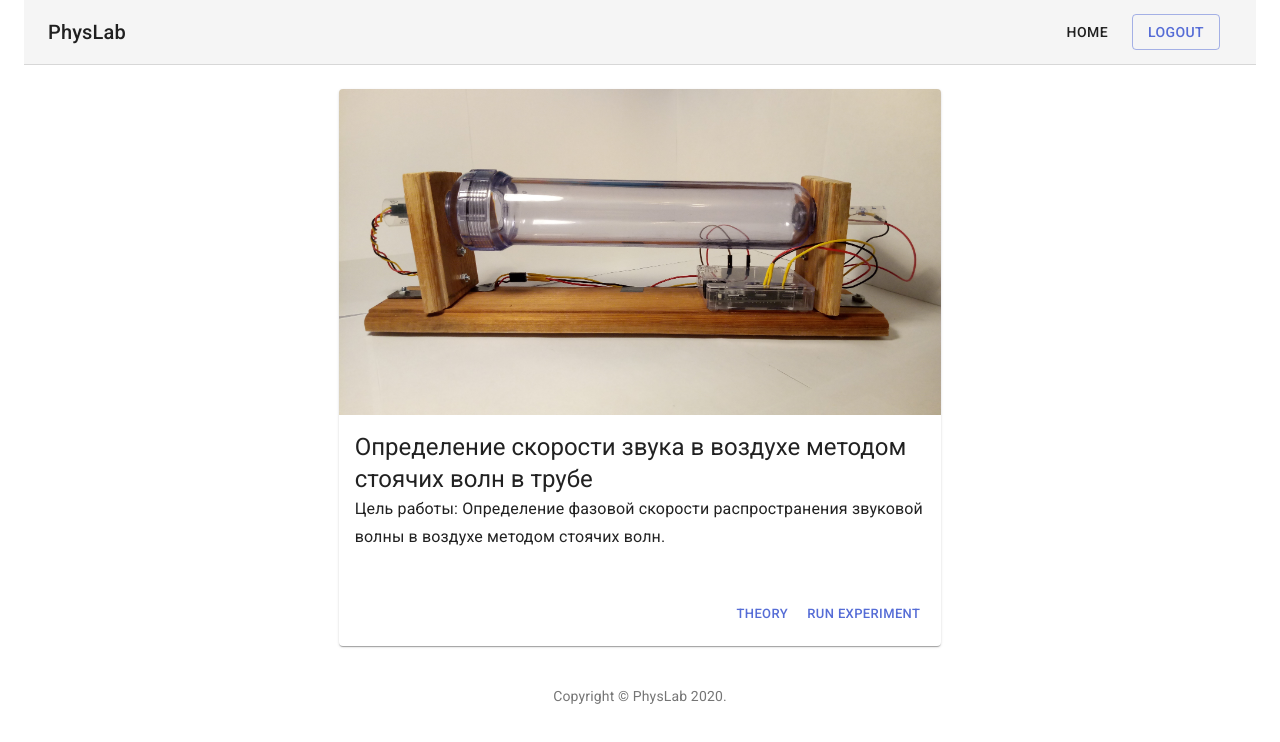
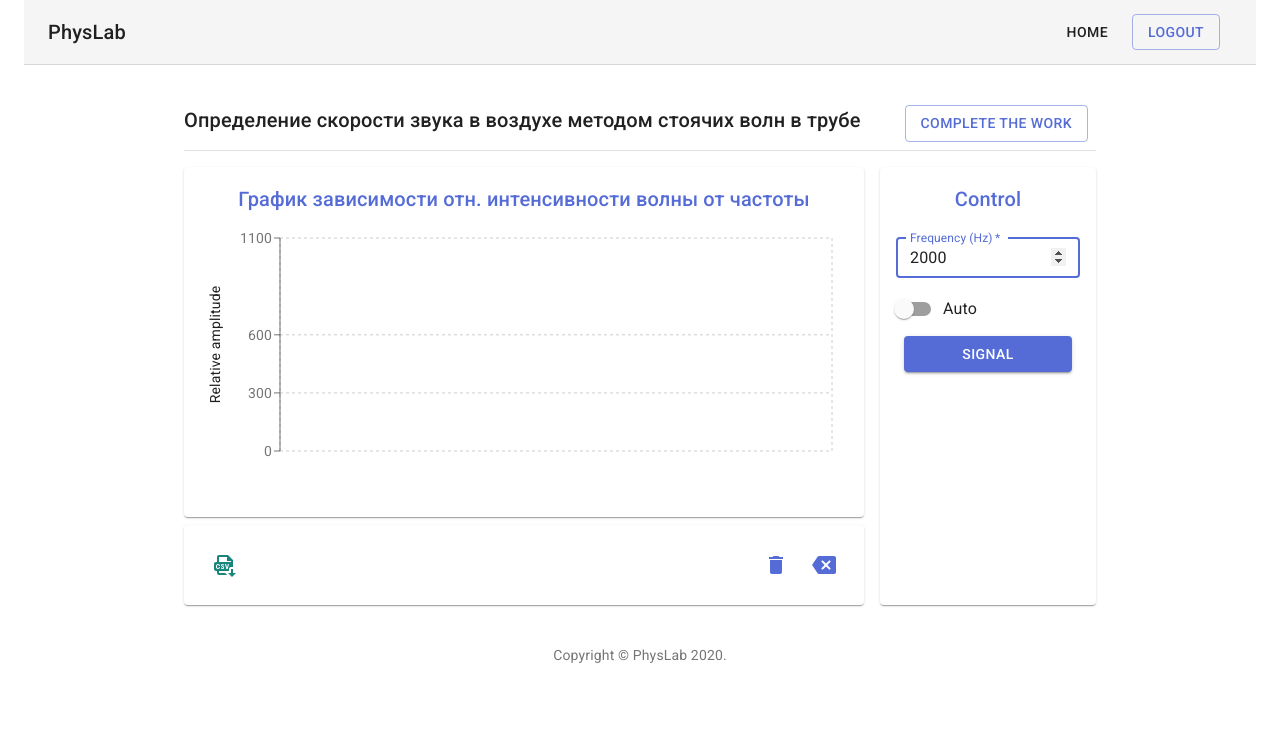
Before and after one commit to CodeImm/ArduinoLabWebSite, a React (Create React App) app: page /lab-1 in a window 1280 px wide. Before the commit this address led to /home. Shown: the top 742 px of the page. Built offline with nearby package versions, Linux system fonts and the light colour scheme; no server answers; the database is empty; sample sign-in values are in the browser's storage.

Commit message:
redirect from lab to login

```diff
--- a/src/components/Auth/SignIn.jsx
+++ b/src/components/Auth/SignIn.jsx
@@ -44,7 +44,7 @@ export default function SignIn() {
     const {user, firebase} = React.useContext(FirebaseContext);
 
     if (user) {
-        return <Redirect from="/login" to="/"/>
+        return <Redirect from="/signin" to="/"/>
     }
 
     return (
--- a/src/components/CardExp2.jsx
+++ b/src/components/CardExp2.jsx
@@ -182,13 +182,13 @@ function CardExp2({history, ...props}) {
                             {/*    Apparatus*/}
                             {/*</Button>*/}
                             <div className={classes.wrapper}>
-                                <Button onClick={user?handleStartBtnClick:handleClickOpen} size="small" color="primary" disabled={loading}>
+                                <Button onClick={user?handleStartBtnClick:handleClickOpen} size="small" color="primary" disabled={loading&&user?true:false}>
                                     {(user && labStatus.currentUser == user.uid)
                                         ? 'Continue'
                                         : 'Run experiment'
                                     }
                                 </Button>
-                                {loading && <CircularProgress size={24} className={classes.buttonProgress}/>}
+                                {loading && user && <CircularProgress size={24} className={classes.buttonProgress}/>}
                             </div>
                         </CardActions>
                     </div>
--- a/src/components/PanelControl/PanelControl.js
+++ b/src/components/PanelControl/PanelControl.js
@@ -235,6 +235,7 @@ export default function PanelControl({isSubmitting,
                     </Form>
                 )}
             </Formik>
+
         </React.Fragment>
     );
 }
--- a/src/hooks/useAuth.js
+++ b/src/hooks/useAuth.js
@@ -7,8 +7,8 @@ function useAuth() {
 
     React.useEffect(()=> {
         return firebase.checkAuth(user => {
+            user ? setUser(user) : setUser(null);
             setLoading(false);
-            user ? setUser(user) : setUser(null);
         }, []);
     })
 
--- a/src/hooks/useStatus.js
+++ b/src/hooks/useStatus.js
@@ -9,7 +9,6 @@ function useStatus() {
     const {user} = React.useContext(FirebaseContext);
 
     React.useEffect(() => {
-        if(user) {
             labStatusRef.on('value', snapshot => {
                 // debugger
                 // const usersQueue = snapshot.child("currentUser").val();
@@ -17,9 +16,7 @@ function useStatus() {
                 setLoading(false);
             })
             return () => labStatusRef.off("value");
-        }else{
-            setLoading(false);
-        }
+
     }, []);
 
     return {loading, ...labStatus}
--- a/src/pages/LabPage.js
+++ b/src/pages/LabPage.js
@@ -14,8 +14,20 @@ import ClearOutlinedIcon from '@material-ui/icons/ClearOutlined';
 import ExportCsvIcon from '../assert/icons/ExportCsvIcon';
 import AlertDialog from "../components/shared/AlertDialog";
 import {Redirect} from "react-router-dom";
+import Typography from "@material-ui/core/Typography";
+import Divider from "@material-ui/core/Divider";
+import Button from "@material-ui/core/Button";
+import CircularProgress from "@material-ui/core/CircularProgress";
+import Loading from "../components/shared/Loading";
 
 const useStyles = makeStyles((theme) => ({
+    main: {
+        paddingTop: theme.spacing(4)
+    },
+    wrapper: {
+        margin: theme.spacing(1),
+        position: 'relative',
+    },
     mainGrid: {
         display: 'flex',
         flexGrow: 1,
@@ -49,6 +61,12 @@ const useStyles = makeStyles((theme) => ({
     onAllHeight: {
         height: '100%',
     },
+    labHeader: {
+        display: "flex",
+        justifyContent: "space-between",
+        alignItems: "center",
+        // flexWrap: "wrap"
+    },
     root: {
         '& > *': {
             margin: theme.spacing(1),
@@ -61,6 +79,7 @@ function createData(frequency, amplitude) {
 }
 
 export default function LabPage({
+                                    history,
                                     isSubmitting,
                                     toggleIsSubmitting,
                                     isAutoSubmitting,
@@ -70,15 +89,20 @@ export default function LabPage({
                                     decreaseCountAutoSubmitting,
                                     toggleIsCancelAutoSubmitting,
                                     isCancelAutoSubmitting,
+                                    toggleCompleteTheWork,
+                                    isCompleteTheWork,
                                     ...props
                                 }) {
-    const {firebase, user} = React.useContext(FirebaseContext);
+
+    const {user, firebase} = React.useContext(FirebaseContext);
+
+
+
     const [spacing, setSpacing] = React.useState(2);
     const classes = useStyles();
 
     const graphPaper = clsx(classes.paper, classes.graph);
     const onAllHeightPaper = clsx(classes.paper, classes.onAllHeight);
-
     const statusRef = firebase.database.ref('status');
     const chartIdRef = firebase.database.ref('status/chartId');
     const [data, setData] = React.useState([]);
@@ -188,14 +212,65 @@ export default function LabPage({
         removeAllPoints();
         setOpen(false);
     };
+
+
+    const handleCompleteWork = () => {
+        if (!user) {
+            // console.log(user.uid);
+            history.push('/signin');
+        } else {
+            const chartId = "" + new Date().getTime();
+            const statusRef = firebase.database.ref('status');
+            statusRef.child("currentUser").once("value", function (snapshot) {
+                const currentUser = snapshot.val();
+                if (currentUser === user.uid) {
+                    statusRef.update({
+                        currentUser: "null",
+                        chartId: "null",
+                        isReady: false,
+                        isTimeOut: false,
+                        power: "off",
+                    })
+
+                    history.push('/');
+
+                    // window.location.href = "lab.html";
+                }
+            }, function (errorObject) {
+                console.log("the read failed: " + errorObject.code);
+            });
+        }
+    }
+
     if (!user) {
         return <Redirect to="/"/>
     }
+
     const disableIcon = isSubmitting || isAutoSubmitting || isCancelAutoSubmitting;
     return (
         <React.Fragment>
             <AlertDialog open={open} handleClose={handleClose} handleСonfirm={handleСonfirm}/>
-            <Container maxWidth="md" component="main">
+            <Container maxWidth="md" component="main" className={classes.main}>
+                <div className={classes.labHeader}>
+                    <Typography variant="h6" gutterBottom>
+                        Определение скорости звука в воздухе методом стоячих волн в трубе
+                    </Typography>
+                    <div className={classes.wrapper}>
+                        <Button
+                            type="submit"
+                            fullWidth
+                            variant="outlined"
+                            onClick={handleCompleteWork}
+                            color="primary"
+                            // disabled={!isValid || (!isAutoSubmitting && isSubmitting)}
+                            className={classes.submit}
+                        >
+                            Complete the work
+                        </Button>
+                        {isCompleteTheWork && <CircularProgress size={24} className={classes.buttonProgress}/>}
+                    </div>
+                </div>
+                <Divider/>
                 <Grid container className={classes.mainGrid} spacing={spacing} justify="center">
                     <Grid item xs={12} md={8} lg={9}>
                         <Paper className={graphPaper}>
--- a/src/pages/LabPageContainer.js
+++ b/src/pages/LabPageContainer.js
@@ -5,7 +5,7 @@ import {compose} from "redux";
 import LabPage from "./LabPage";
 import {
     decreaseCountAutoSubmitting,
-    setCountAutoSubmitting,
+    setCountAutoSubmitting, toggleCompleteTheWork,
     toggleIsAutoSubmitting, toggleIsCancelAutoSubmitting,
     toggleIsSubmitting
 } from "../redux/lab-reducer";
@@ -38,7 +38,8 @@ let mapStateToProps = (state) => {
         isSubmitting: state.lab.isSubmitting,
         isAutoSubmitting: state.lab.isAutoSubmitting,
         countAutoSubmitting: state.lab.countAutoSubmitting,
-        isCancelAutoSubmitting: state.lab.isCancelAutoSubmitting
+        isCancelAutoSubmitting: state.lab.isCancelAutoSubmitting,
+        isCompleteTheWork: state.lab.isCompleteTheWork,
     }
 }
 
@@ -49,7 +50,8 @@ export default compose(
             setCountAutoSubmitting,
             toggleIsAutoSubmitting,
             decreaseCountAutoSubmitting,
-            toggleIsCancelAutoSubmitting
+            toggleIsCancelAutoSubmitting,
+            toggleCompleteTheWork,
         }),
     withRouter
 )(LabPageContainer);
--- a/src/redux/lab-reducer.js
+++ b/src/redux/lab-reducer.js
@@ -3,11 +3,13 @@ const TOGGLE_IS_AUTO_SUBMITTING = 'TOGGLE_IS_AUTO_SUBMITTING';
 const SET_COUNT_AUTO_SUBMITTING = 'SET_COUNT_AUTO_SUBMITTING';
 const DECREASE_COUNT_AUTO_SUBMITTING = 'DECREASE_COUNT_AUTO_SUBMITTING';
 const TOGGLE_IS_CANCEL_AUTO_SUBMITTING = 'TOGGLE_IS_CANCEL_AUTO_SUBMITTING';
+const TOGGLE_IS_COMPLETE_THE_WORK = 'TOGGLE_IS_COMPLETE_THE_WORK';
 
 const initialState = {
     isSubmitting: false,
     isAutoSubmitting: false,
     isCancelAutoSubmitting: false,
+    isCompleteTheWork: false,
     countAutoSubmitting: 0
 };
 
@@ -24,6 +26,8 @@ const labReducer = (state = initialState, action) => {
             return {...state, countAutoSubmitting: (state.countAutoSubmitting-1)};
         case 'TOGGLE_IS_CANCEL_AUTO_SUBMITTING':
             return {...state, isCancelAutoSubmitting: action.isCancelAutoSubmitting};
+            case 'TOGGLE_IS_COMPLETE_THE_WORK':
+            return {...state, isCompleteTheWork: action.isCompleteTheWork};
         default:
             return state;
     }
@@ -31,6 +35,7 @@ const labReducer = (state = initialState, action) => {
 
 
 export const toggleIsSubmitting = (isSubmitting) => ({type: TOGGLE_IS_SUBMITTING, isSubmitting});
+export const toggleCompleteTheWork = (isCompleteTheWork) => ({type: TOGGLE_IS_COMPLETE_THE_WORK, isCompleteTheWork});
 export const toggleIsAutoSubmitting = (isAutoSubmitting) => ({type: TOGGLE_IS_AUTO_SUBMITTING, isAutoSubmitting});
 export const toggleIsCancelAutoSubmitting = (isCancelAutoSubmitting) => ({type: TOGGLE_IS_CANCEL_AUTO_SUBMITTING, isCancelAutoSubmitting});
 export const setCountAutoSubmitting = (countAutoSubmitting) => ({type: SET_COUNT_AUTO_SUBMITTING, countAutoSubmitting});
```
Also changed, not shown: src/utils/PrivateRoute.js (added, +29 -0 lines).
